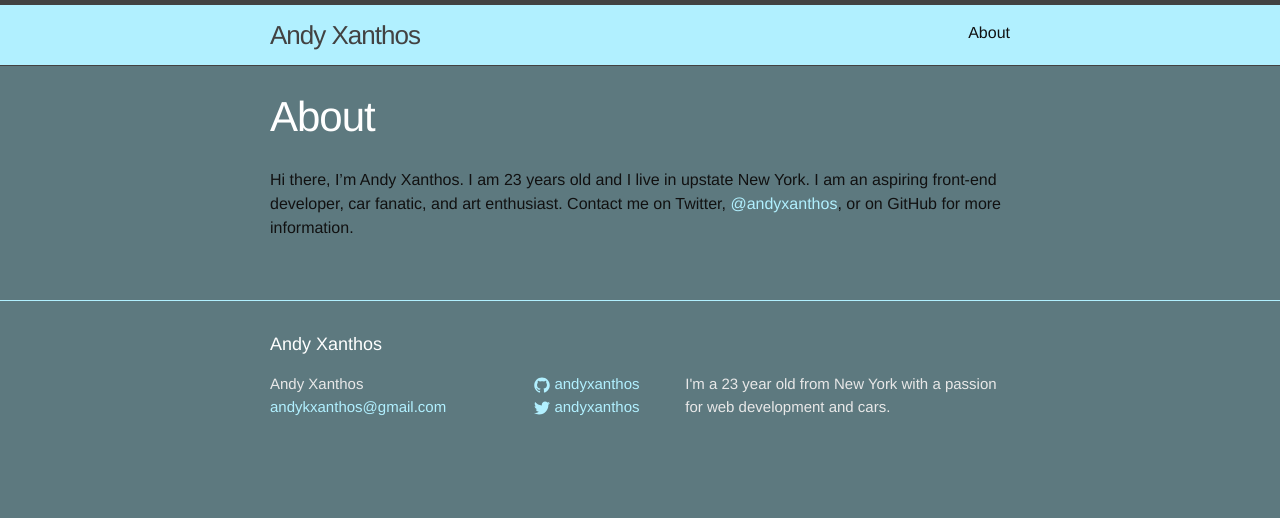
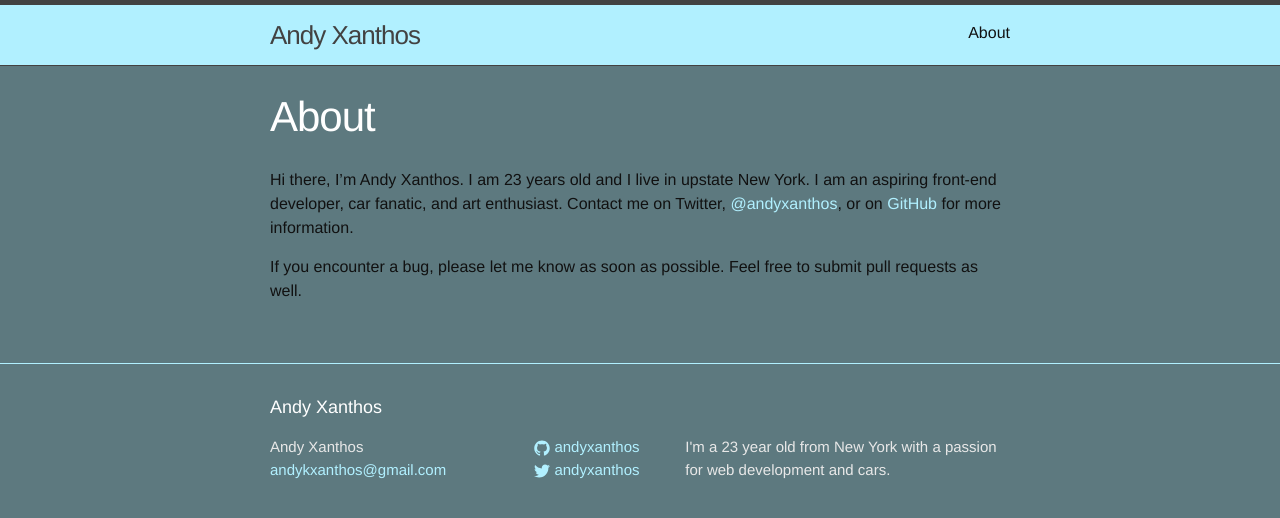
Before and after one commit to mvaneijgen/andyxanthos.github.io, a Jekyll site: the page built from about.md, in a window 1280 px wide. Shown: the top 518 px of the page. Built offline with Jekyll 4.4.1, drawn with Linux system fonts in a browser that asks for light colours.

Commit message:
update about
added github link and other info

```diff
--- a/about.md
+++ b/about.md
@@ -5,4 +5,6 @@ permalink: /about/
 ---
 
 Hi there, I'm Andy Xanthos. I am 23 years old and I live in upstate New York. I am an aspiring front-end developer, car fanatic, and art enthusiast.
-Contact me on Twitter, [@andyxanthos](http://www.twitter.com/andyxanthos), or on GitHub for more information.
+Contact me on Twitter, [@andyxanthos](http://www.twitter.com/andyxanthos), or on [GitHub](https://www.github.com/andyxanthos) for more information.
+
+If you encounter a bug, please let me know as soon as possible. Feel free to submit pull requests as well.
```
